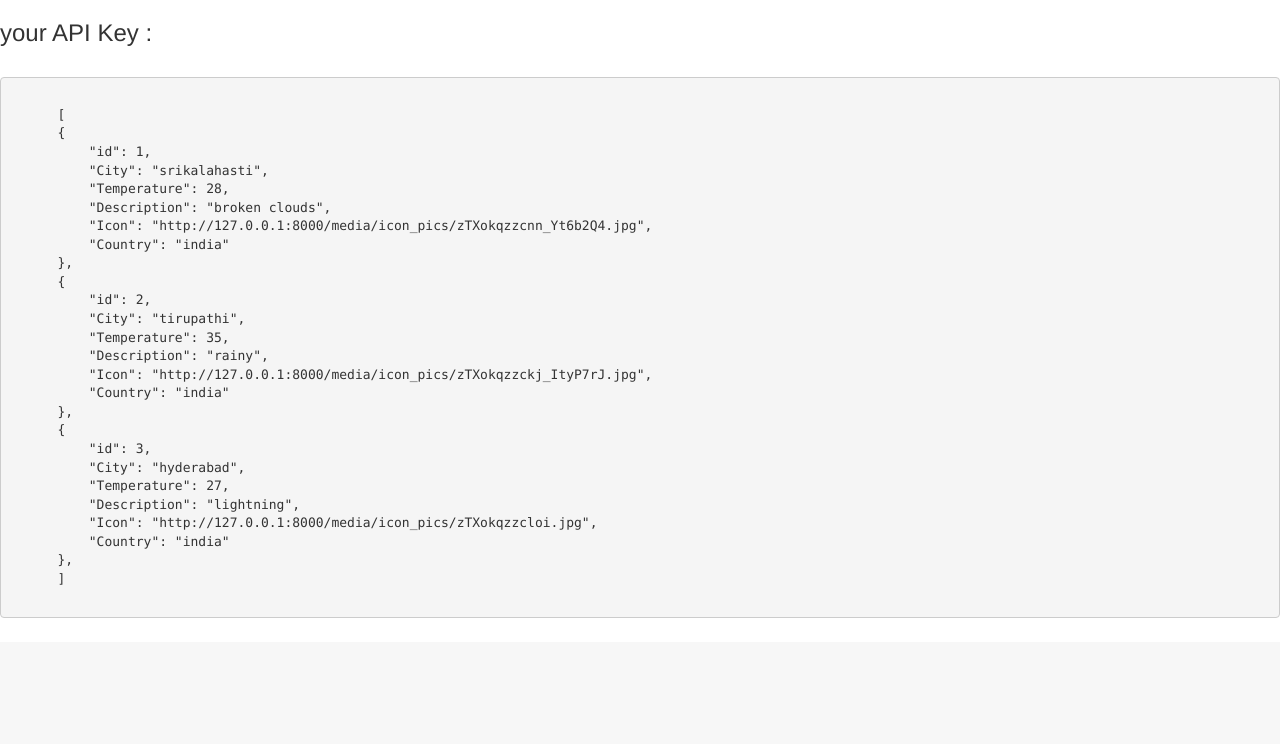
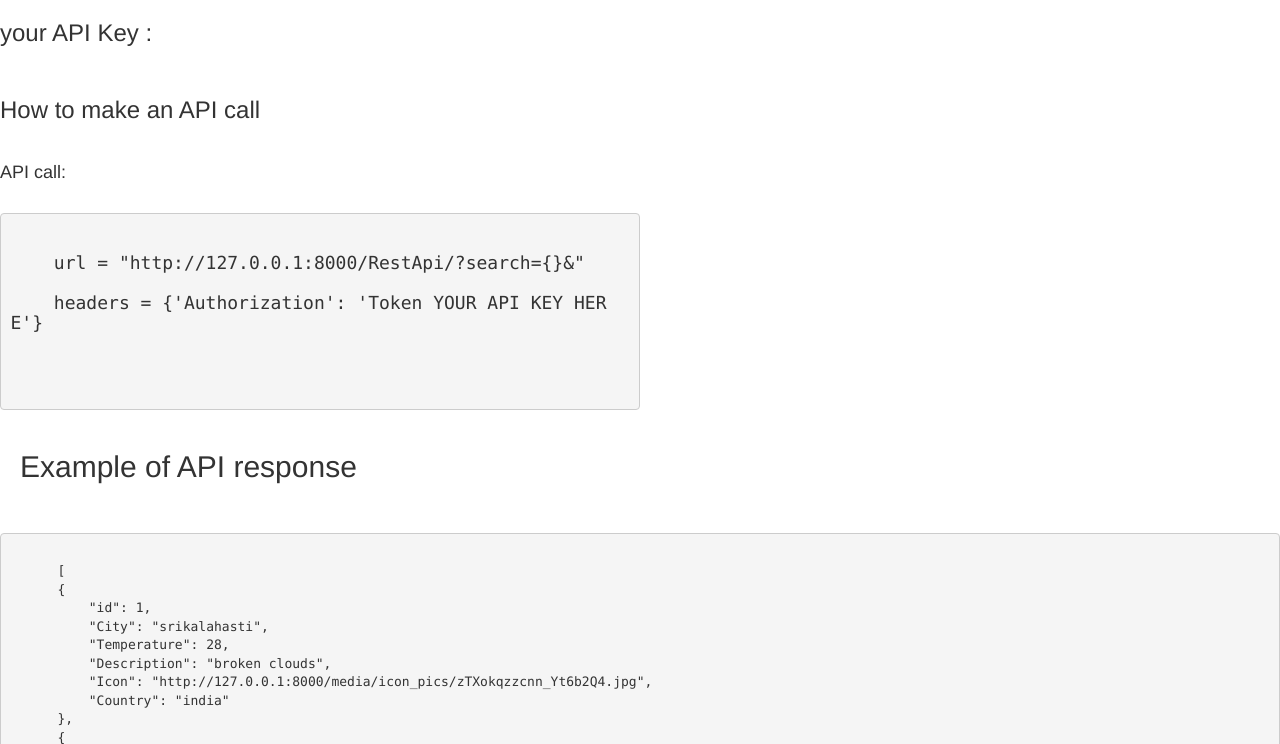
Before and after one commit to maheshch123/Django_RestApi_WeatherApp, a Django app: page /index in a window 1280 px wide. Shown: the part 158-902 px from the top of the page. Before the commit the page ends 776 px from the top, so only its background shows below. Run offline with Django 3.2, Linux system fonts and the light colour scheme; some libraries are stand-ins or nearby versions.

Commit message:
Update index.html

```diff
--- a/templates/index.html
+++ b/templates/index.html
@@ -39,6 +39,19 @@
     <h3>WELCOME  :<span> {{user.username.upper}}</span>,</h3>
 
      <h3> your API Key : <span>{{user.auth_token}}</span></h3> <br>
+     <h3>How to make an API call</h3><br>
+     <h4>API call:</h4> <br>
+
+    <pre style="width: 50%;"><h4><code>
+    url = "http://127.0.0.1:8000/RestApi/?search={}&"
+
+    headers = {'Authorization': 'Token YOUR API KEY HERE'}
+  </code>
+</h4>
+    </pre>
+
+
+     <h2 style="padding: 20px;">Example of API response</h2><br>
 
      <pre><code>
       [
```
